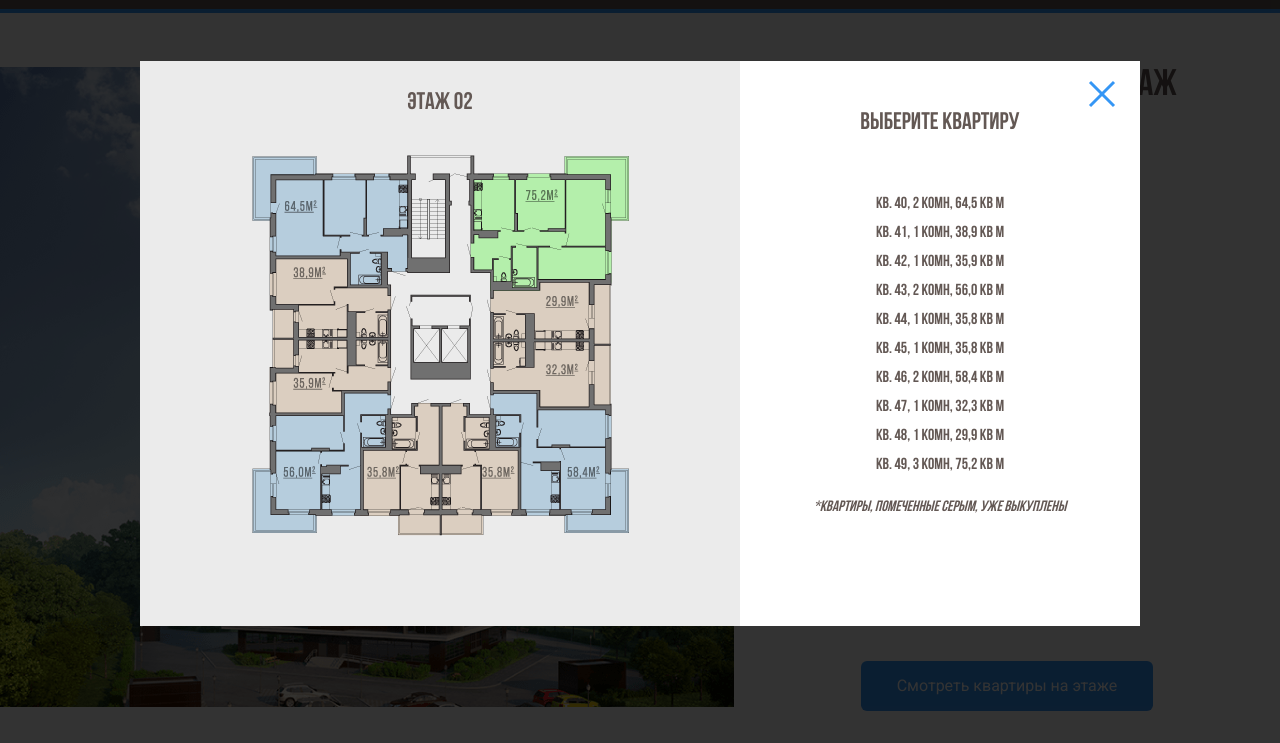
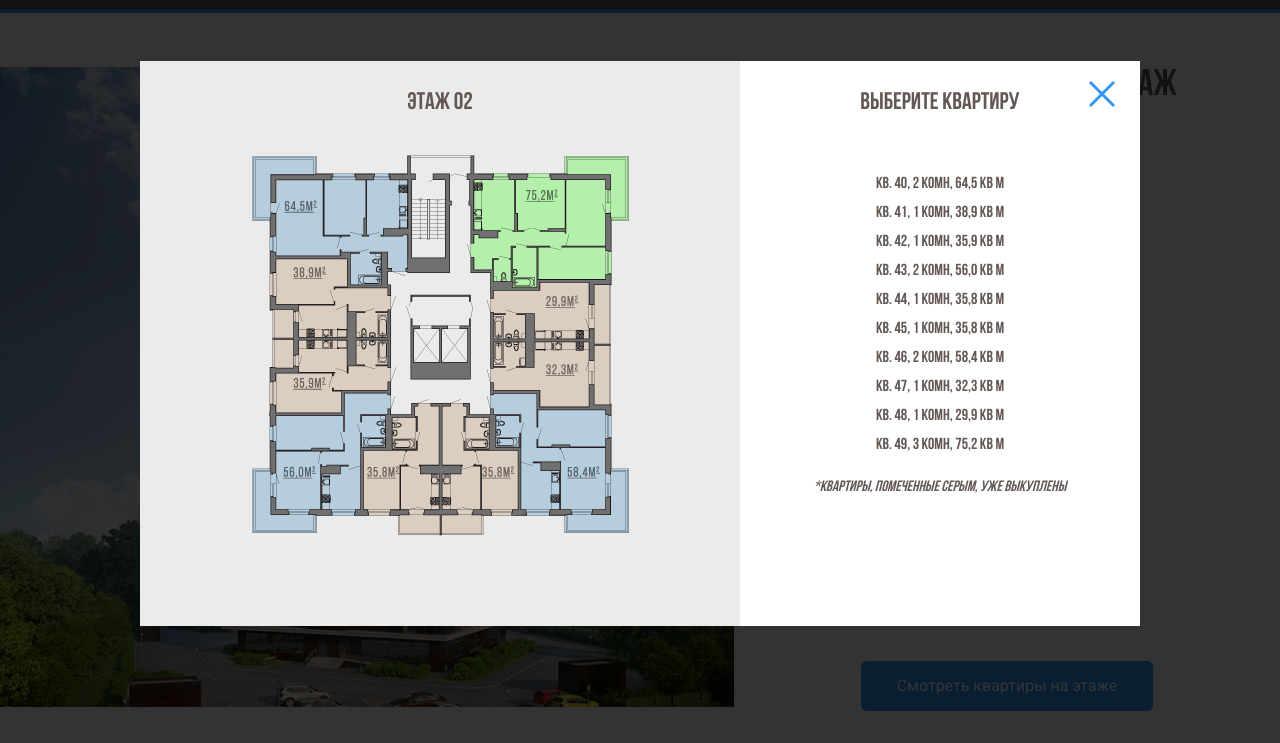
Before and after one commit to AVFilimonow/melody, a plain HTML site: page index.html in a window 1280 px wide. Both pictures are taken after a click on the button "Смотреть квартиры на этаже". Shown: the part 57-800 px from the top of the page. Drawn offline with nearby package versions, Linux system fonts and the light colour scheme.

Commit message:
Add files via upload

```diff
--- a/css/style.css
+++ b/css/style.css
@@ -192,7 +192,7 @@ path.current-floor {
 }
 .modal-info {
     background-color:#fff;
-    padding: 50px 46px;
+    padding: 30px 46px;
     width: 40%;
     font-family: Bebas Neue Cyrillic, Geneva, Tahoma, sans-serif;
     font-weight: normal;
```
